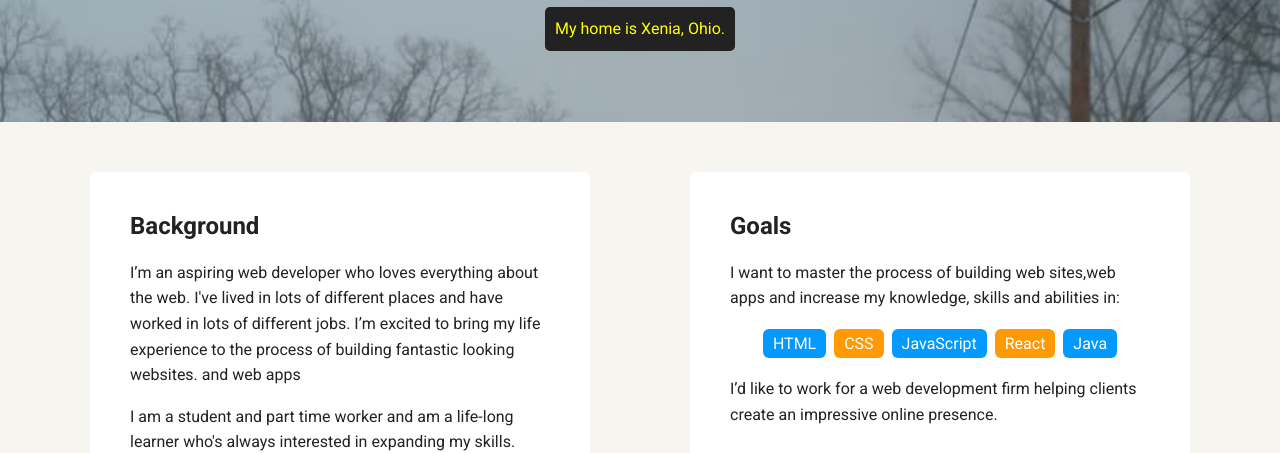
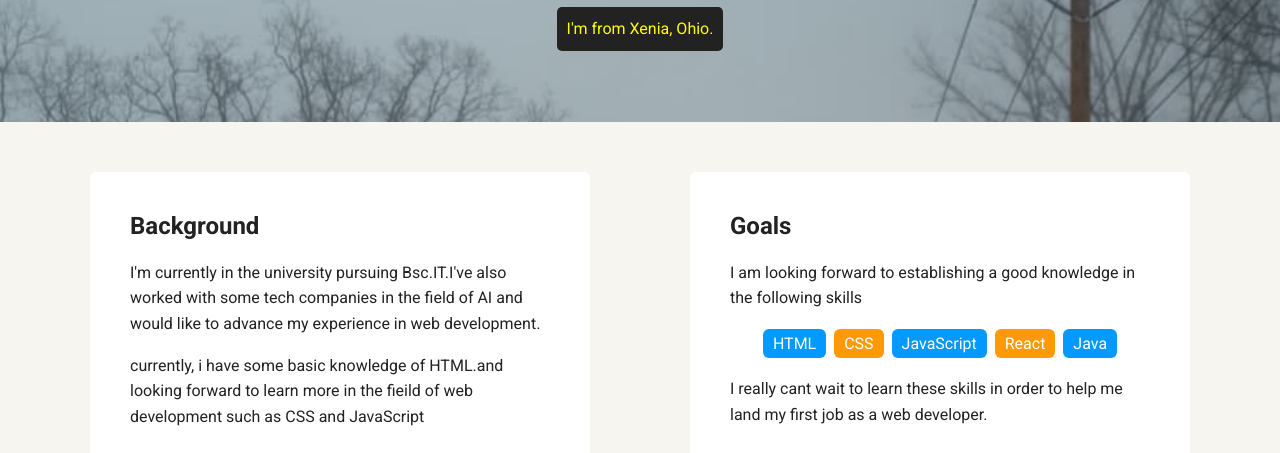
Before and after one commit to PhilipRod/profile_page_v1, a plain HTML site: page index.html in a window 1280 px wide. Shown: the part 348-801 px from the top of the page. Drawn offline with Linux system fonts and the light colour scheme; a web font is replaced by a local one.

Commit message:
updated place holder text

```diff
--- a/index.html
+++ b/index.html
@@ -1,4 +1,4 @@
-<!doctype html>
+  <!doctype html>
 <html lang="en">
 <head>
   <meta charset="utf-8">
@@ -19,19 +19,25 @@
     <header>
       <img src="images/me.jpg" alt="picture of Philip" class="profile-image">
       <h1 class="tag name">Hello, I’m Philip .</h1>
-      <p class="tag location">My home is Xenia, Ohio.</p>
+      <p class="tag location">I'm from Xenia, Ohio.</p>
     </header>
 
     <main class="flex">
       <div class="card">
         <h2>Background</h2>
-        <p>I’m an aspiring web developer who loves everything about the web. I've lived in lots of different places and have worked in lots of different jobs. I’m excited to bring my life experience to the process of building fantastic looking websites. and web apps</p>
-        <p>I am  a student and part time worker and am a life-long learner who's always interested in expanding my skills.</p>
+        <p>I'm currently in the university pursuing Bsc.IT.I've also worked with some tech companies in the field of AI and would like to advance my experience
+          in web development.</p>
+        <p>currently, i have some basic knowledge of HTML.and looking
+          forward to learn more in the fieild of web development such as
+        CSS and JavaScript
+       </p>
       </div>
 
       <div class="card">
         <h2>Goals</h2>
-        <p>I want to master the process of building web sites,web apps and increase my knowledge, skills and abilities in:</p>
+        <p>
+          I am looking forward to establishing a good knowledge in the following skills
+        </p>
         <ul class="skills">
           <li>HTML</li>
           <li>CSS</li>
@@ -39,7 +45,9 @@
           <li>React</li>
           <li>Java</li>
         </ul>
-        <p>I’d like to work for a web development firm helping clients create an impressive online presence.</p>
+        <p>I really cant wait to learn these skills in order to help me
+          land my first job as a web developer.
+        </p>
       </div>
 
     </main>
--- a/styles.css
+++ b/styles.css
@@ -75,7 +75,9 @@ header .profile-image {
 }
 header .profile-image:hover {
   transform: scale(1.2) rotate(5deg);
+
 }
+
 .tag {
   background-color: #efefef;
   color: black;
```
